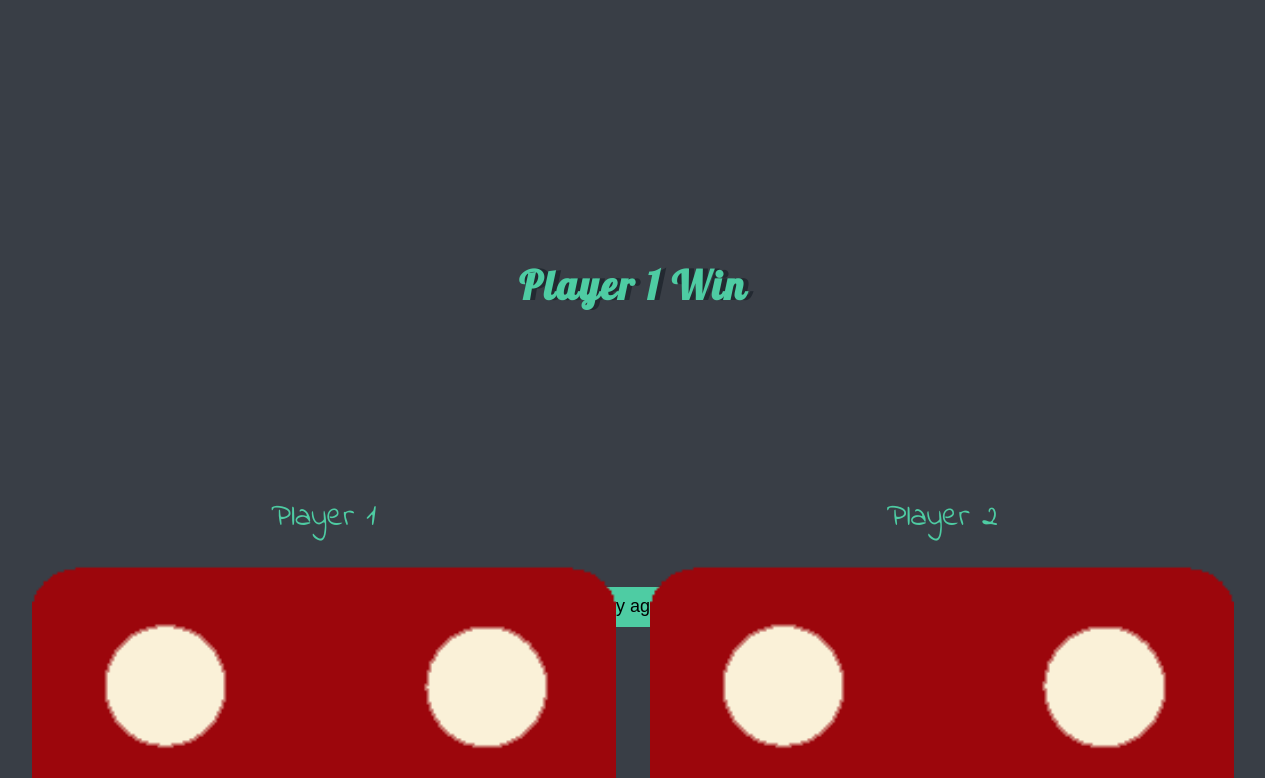
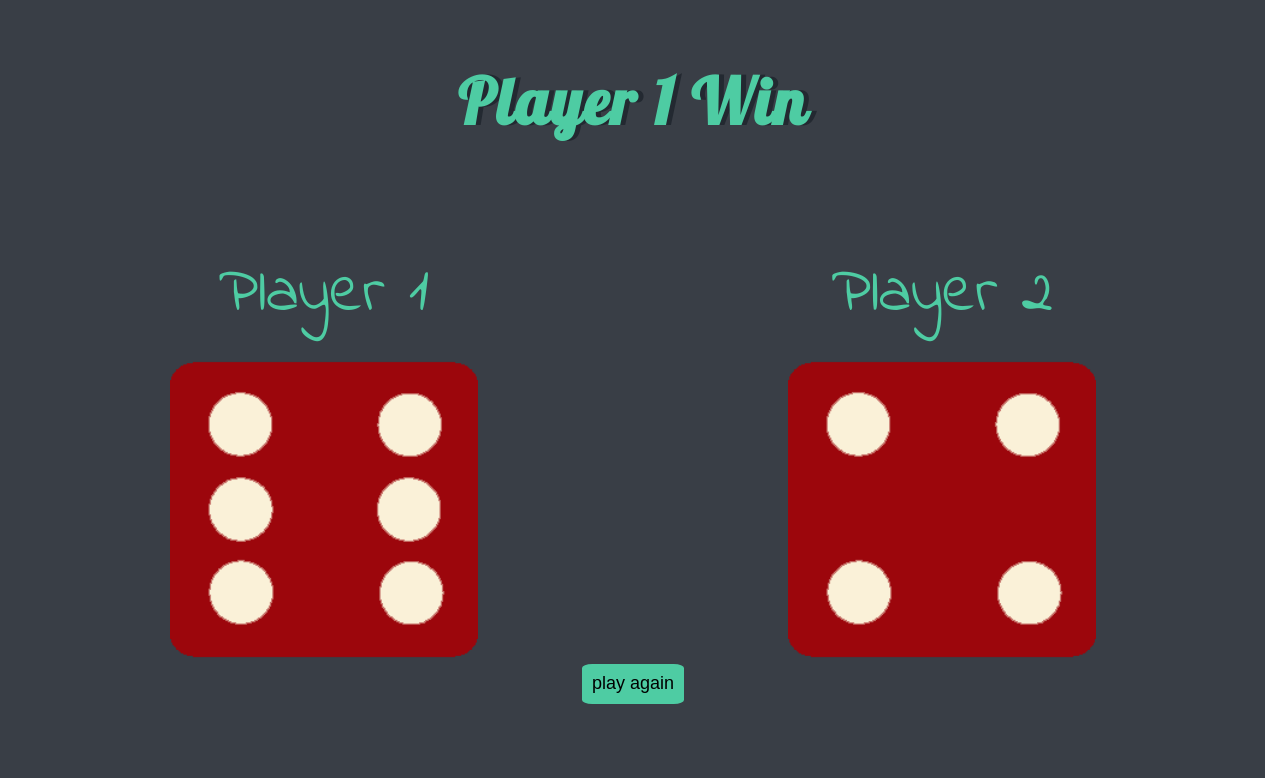
Before and after one commit to doci-git/Gioco-dadi, a plain HTML site: page index.html in a window 1536 px wide. Shown: the top 778 px of the page, without its empty margins (135-1400 px from the left). Drawn offline with Linux system fonts and the light colour scheme.

Commit message:
version desktop now is available

```diff
--- /dev/null
+++ b/app.js
@@ -0,0 +1,30 @@
+let randomNumber1 = Math.floor((Math.random() * 6) + 1);
+let randomDiceImage = 'dice' + randomNumber1 + '.png';
+let imageSource = 'images/' + randomDiceImage;
+let image1 = document.querySelectorAll('img')[0];
+
+image1.setAttribute('src', imageSource);
+
+let randomNumber2 = Math.floor(Math.random() * 6) + 1;
+let randomDiceImage2 = `dice${randomNumber2}.png`;
+let imageSource2 = `images/${randomDiceImage2}`;
+let image2 = document.querySelectorAll('img')[1];
+
+image2.setAttribute('src',imageSource2);
+
+if(randomNumber1 > randomNumber2){
+    document.querySelector('h1').innerHTML = 'player 1 win';
+}
+else if(randomNumber1 < randomNumber2){
+    document.querySelector('h1').innerHTML = 'player 2 win'
+}
+else{
+    document.querySelector('h1').innerHTML = 'draw'
+}
+
+const btn = document.getElementById('btn');
+
+//button to refresh the page
+btn.addEventListener('click', function(){
+    location.reload()
+});
--- a/index.html
+++ b/index.html
@@ -5,6 +5,9 @@
   <meta charset="utf-8">
   <title>gioco dadi</title>
   <meta name="viewport" content="width=device-width, initial-scale=1.0">
+  <meta name="description"
+  content="This website presents a simple game with dice.">
+<meta name="keywords" content="giocco daddi, dice game .">
   <link rel="stylesheet" href="styles.css">
   <link href="https://fonts.googleapis.com/css?family=Indie+Flower|Lobster" rel="stylesheet">
 
@@ -35,6 +38,6 @@
   </footer>
 
 </body>
-<script src="index.js"></script>
+<script src="app.js"></script>
 
 </html>
--- a/styles.css
+++ b/styles.css
@@ -18,6 +18,7 @@ body {
   justify-content: center;
   overflow-x: hidden;
 }
+
 .container {
   width: 100%;
   height: 60vh;
@@ -33,7 +34,6 @@ body {
 
 }
 
-
 h1 {
   padding-top: 15%;
   margin: 30px;
@@ -42,7 +42,8 @@ h1 {
   text-transform: capitalize;
   letter-spacing: 2px;
   font-size: 2.5rem;
-  color: #4ECCA3;;
+  color: #4ECCA3;
+  ;
 }
 
 p {
@@ -58,9 +59,9 @@ img {
   transform: rotateZ(360deg);
 }
 
-#btn{
- text-align: center;
- align-items: center;
+#btn {
+  text-align: center;
+  align-items: center;
   margin-top: 5%;
   padding: 0.6rem;
   font-size: large;
@@ -70,10 +71,60 @@ img {
 
 }
 
-footer,a {
+footer,
+a {
   margin-top: 25%;
   color: #EEEEEE;
   text-align: center;
-  font-family:cursive;
+  font-family: cursive;
   text-decoration: none;
 }
+
+@media screen and (min-width: 1000px) {
+  img {
+    width: 80%;
+  }
+
+}
+
+@media screen and (min-width: 1300px) {
+  img {
+    width: 70%;
+  }
+
+  h1 {
+    padding-top: 5%;
+  }
+
+}
+
+@media screen and (min-width: 1300px) {
+  img {
+    width: 55%;
+  }
+
+  h1 {
+    font-size: 4rem;
+    padding-top: 2%;
+  }
+
+  p {
+    font-size: 4rem;
+    color: #4ECCA3;
+    font-family: 'Indie Flower', cursive;
+  }
+
+  .dice {
+    padding-top: 5%;
+  }
+
+  #btn {
+    margin-top: 10%;
+  }
+
+  footer,
+  a {
+    margin-top: 5%;
+
+  }
+}
```
